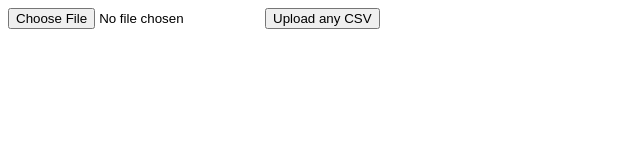
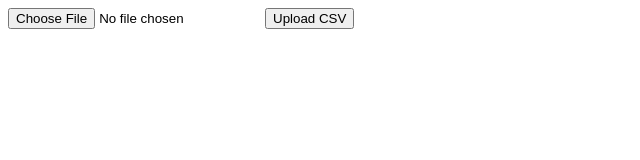
Before and after one commit to jkaminsky2/Data_Marketplace_Blockchain, a plain HTML site: page index.html in a window 1280 px wide. Shown: the full height of the page, 0-640 px from the left. Drawn offline with Linux system fonts and the light colour scheme.

Commit message:
Update index.html

```diff
--- a/index.html
+++ b/index.html
@@ -7,12 +7,12 @@
 <head>
     <meta charset="UTF-8">
     <meta name="viewport" content="width=device-width, initial-scale=1.0">
-    <title>CSV any Upload</title>
+    <title>CSV Upload</title>
 </head>
 <body>
     <form id="csvUploadForm" enctype="multipart/form-data">
         <input type="file" id="csvFile" accept=".csv" />
-        <button type="submit">Upload any CSV</button>
+        <button type="submit">Upload CSV</button>
     </form>
 
     <script>
```
